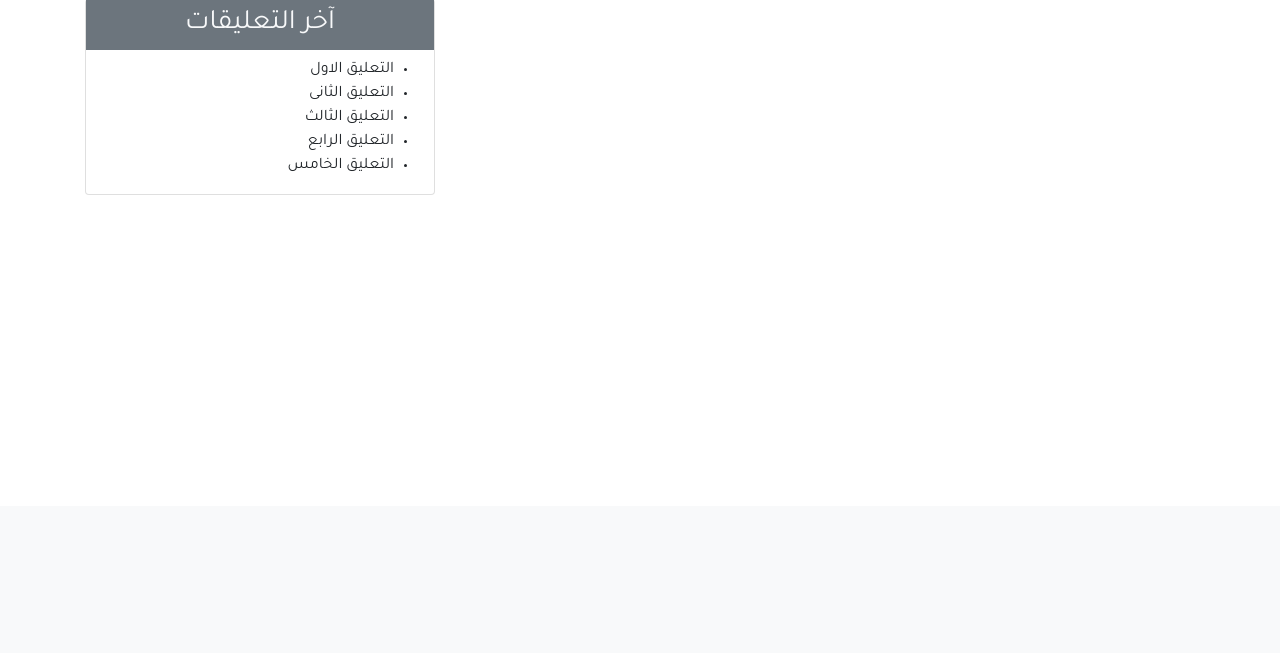
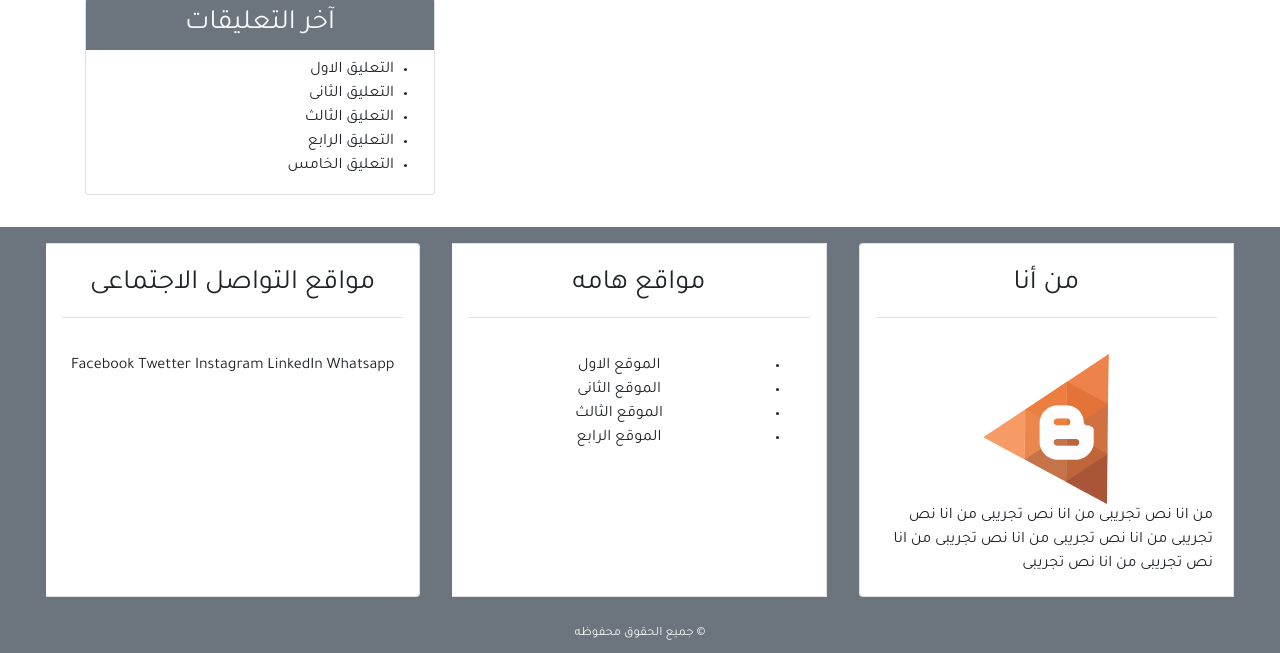
Before and after one commit to Mohamedghalab/Mohamedghalab, a Django app: page / in a window 1280 px wide. Shown: the part 294-947 px from the top of the page. Before the commit the page ends 489 px from the top, so only its background shows below. Run offline with Django 3.2, Linux system fonts and the light colour scheme; some libraries are stand-ins or nearby versions.

Commit message:
fotter added

```diff
--- a/src/blog/templates/blog/index.html
+++ b/src/blog/templates/blog/index.html
@@ -83,6 +83,63 @@
       </div>
     </section>
 
+    <footer class="bg-secondary">
+      <div class="container-fluid">
+        <div class="raw">
+          <div class="col-md">
+            <div class="card-group mt-3">
+              <div class="card m-3">
+                <div class="card-title text-center border-bottom p-2 m-3">
+                <h3>من أنا</h3>
+              </div>
+              <div class="card-body ">
+                <div class="text-center" >
+                  <img src="{% static 'blog/images/blog-logo.png' %}" alt=""width="150">
+                </div>
+                من انا نص تجريبى من انا نص تجريبى
+                من انا نص تجريبى من انا نص تجريبى
+                من انا نص تجريبى من انا نص تجريبى من انا نص تجريبى
+              </div>
+
+              </div>
+              <div class="card m-3">
+                <div class="card-title text-center border-bottom p-2 m-3">
+                <h3> مواقع هامه</h3>
+              </div>
+              <div class="card-body text-center">
+                <ul>
+                  <li>الموقع الاول</li>
+                  <li>الموقع الثانى</li>
+                  <li>الموقع الثالث</li>
+                  <li>الموقع الرابع</li>
+                </ul>
+              </div>
+
+              </div>
+              <div class="card m-3">
+                <div class="card-title text-center border-bottom p-2 m-3">
+                <h3> مواقع التواصل الاجتماعى</h3>
+                </div>
+                <div class="card-body text-center">
+                  Facebook
+                  Twetter
+                  Instagram
+                  LinkedIn
+                  Whatsapp
+                </div>
+
+              </div>
+            </div>
+          </div>
+        </div>
+
+        <div class="raw p-2 text-center">
+          <div class="col-md">
+            <small class="text-light">&copy جميع الحقوق محفوظه</small>
+          </div>
+        </div>
+      </div>
+    </footer>
 
 
     <script src="{% static 'blog/js/jquery-3.4.1.slim.min.js' %}"></script>
```
